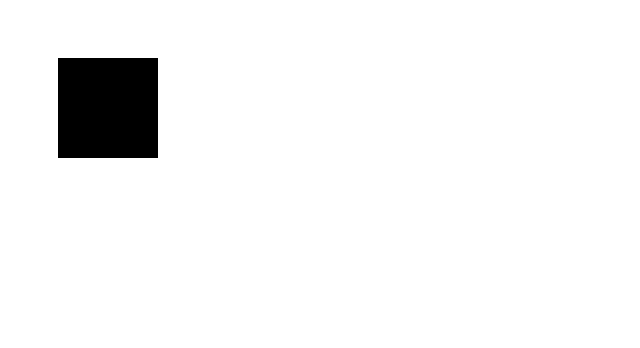
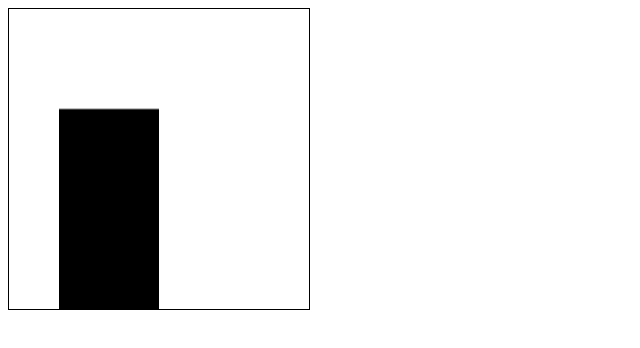
Before and after one commit to luanvictorsz/jogoweb-estudos, a plain HTML site: page index.html in a window 1280 px wide. Shown: the whole page, without its empty margins (0-640 px from the left). Drawn offline with Linux system fonts and the light colour scheme.

Commit message:
separando estilização em um novo script, trabalhando no canva do projeto

```diff
--- a/index.html
+++ b/index.html
@@ -3,10 +3,11 @@
 <head>
     <meta charset="UTF-8">
     <meta name="viewport" content="width=device-width, initial-scale=1.0">
+    <link rel="stylesheet" type="text/css" href="./style.css"/>
     <title>Game Web</title>
 </head>
 <body>
-    <canvas id="interface" width="300px" height="300px"></canvas>
+    <canvas id="interface"></canvas>
     <script src="./script.js"></script>
 </body>
 </html>
--- /dev/null
+++ b/style.css
@@ -0,0 +1,5 @@
+#interface{
+    width: 300px;
+    height: 300px;
+    border: 1px solid #000;
+}
```
